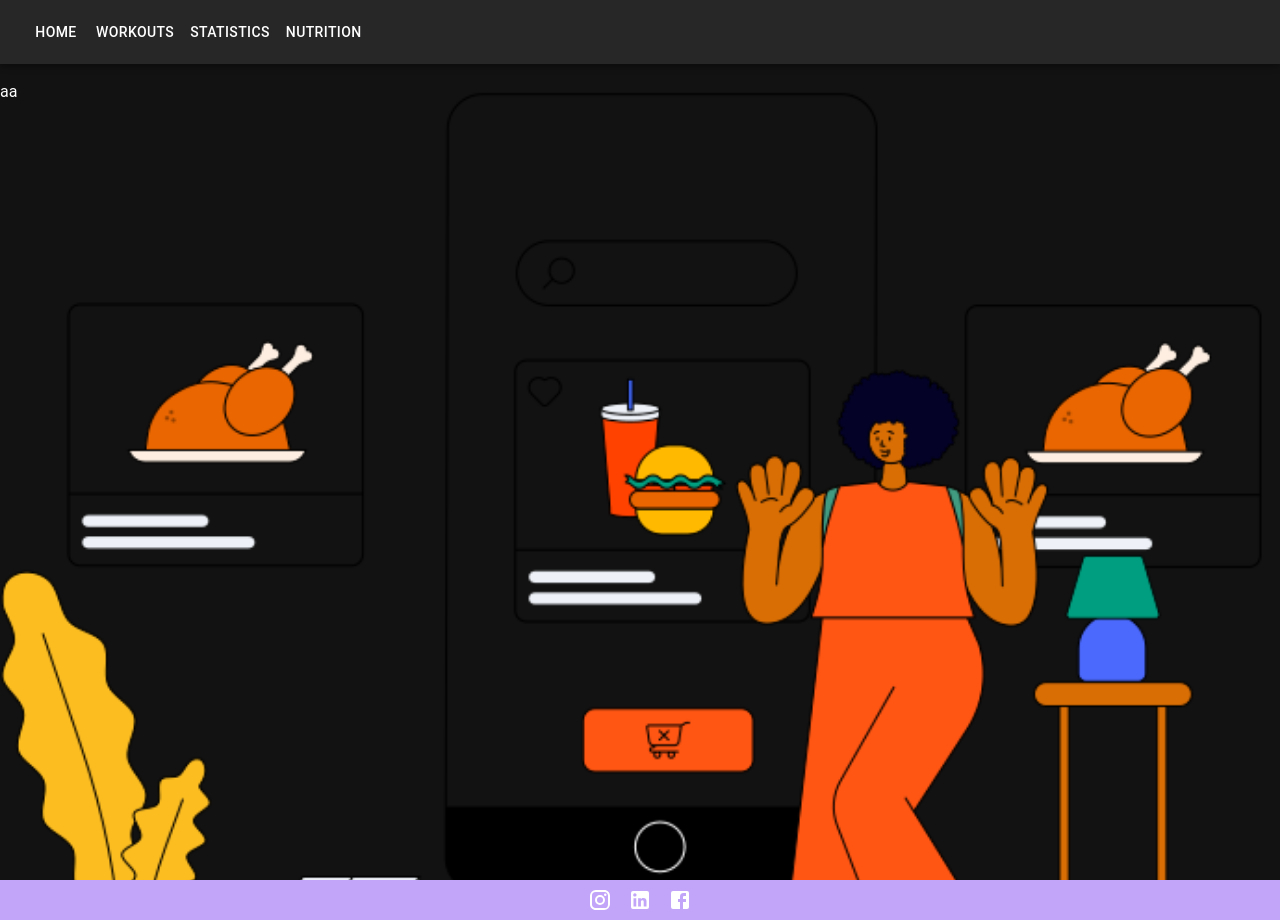
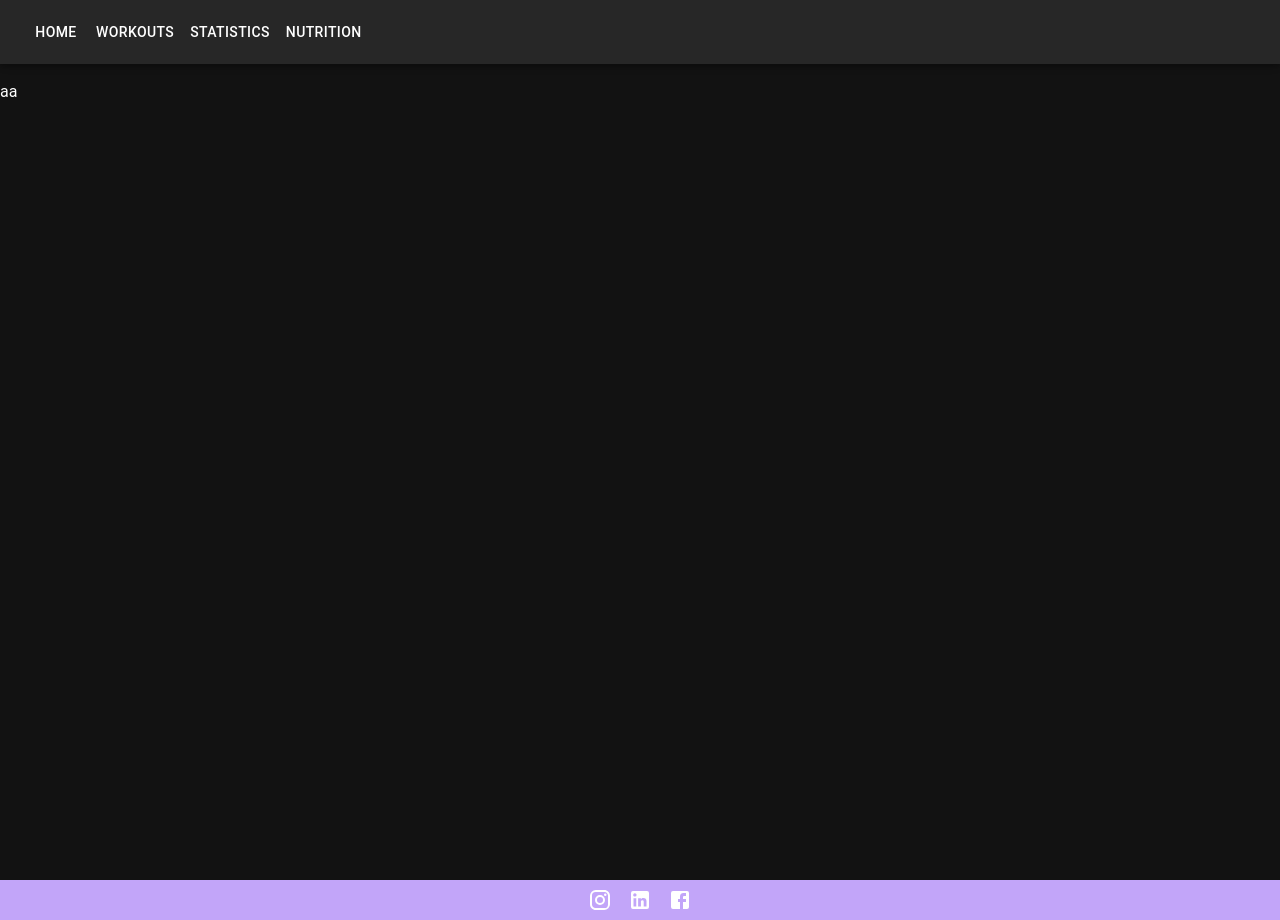
Before and after one commit to Minvydas-Staniulis/Fitee, a React (Create React App) app in the folder fitee/: page /app/Nutrition in a window 1280 px wide. Built offline with nearby package versions, Linux system fonts and the light colour scheme.

Commit message:
remove background

```diff
--- a/fitee/src/features/nutrition/routes/Nutrition.tsx
+++ b/fitee/src/features/nutrition/routes/Nutrition.tsx
@@ -1,17 +1,8 @@
 import React from "react";
-import { BackgroundImageProps } from "../../../types";
 
-export const Nutrition: React.FC<BackgroundImageProps> = ({
-  backgroundImage,
-}) => {
+export const Nutrition = () => {
   return (
-    <div
-      className="flex flex-col h-screen"
-      style={{
-        backgroundImage: `url(${backgroundImage})`,
-        backgroundSize: "cover",
-      }}
-    >
+    <div className="flex flex-col h-screen">
       <p>aa</p>
     </div>
   );
--- a/fitee/src/features/workouts/routes/Workouts.tsx
+++ b/fitee/src/features/workouts/routes/Workouts.tsx
@@ -6,11 +6,8 @@ import { Runnings } from "../components/Runnings";
 import { Exercises } from "../components/Exercises";
 import { RunDialog } from "../components/RunDialog";
 import { ExerciseDialog } from "../components/ExerciseDialog";
-import { BackgroundImageProps } from "../../../types";
 
-export const Workouts: React.FC<BackgroundImageProps> = ({
-  backgroundImage,
-}) => {
+export const Workouts = () => {
   const [tabValue, setTabValue] = React.useState(0);
   const [openRun, setOpenRun] = React.useState(false);
   const [openExercise, setOpenExercise] = React.useState(false);
@@ -29,13 +26,7 @@ export const Workouts: React.FC<BackgroundImageProps> = ({
   };
 
   return (
-    <div
-      className="flex flex-col h-screen p-4"
-      style={{
-        backgroundImage: `url(${backgroundImage})`,
-        backgroundSize: "cover",
-      }}
-    >
+    <div className="flex flex-col h-screen p-4">
       <div className="flex justify-end mb-4">
         <Button variant="contained" onClick={handleClickOpen}>
           Add {tabValue === 0 ? "Run" : "Exercise"}
```
Also changed, not shown: fitee/src/routes/public.tsx (+4 -8 lines).
